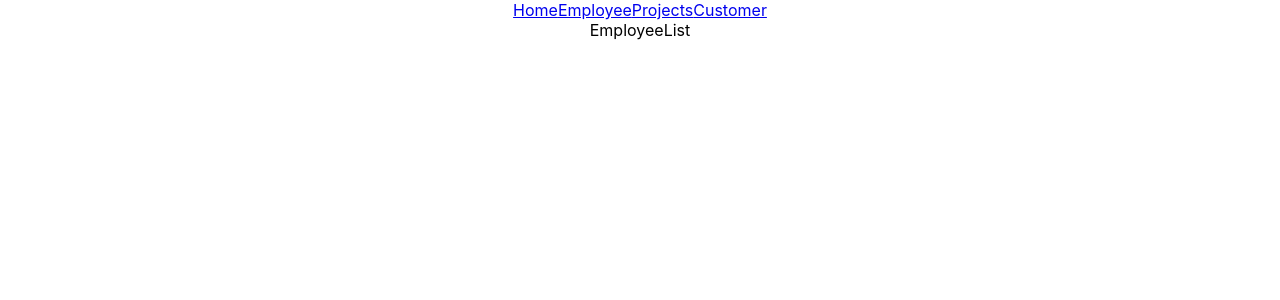
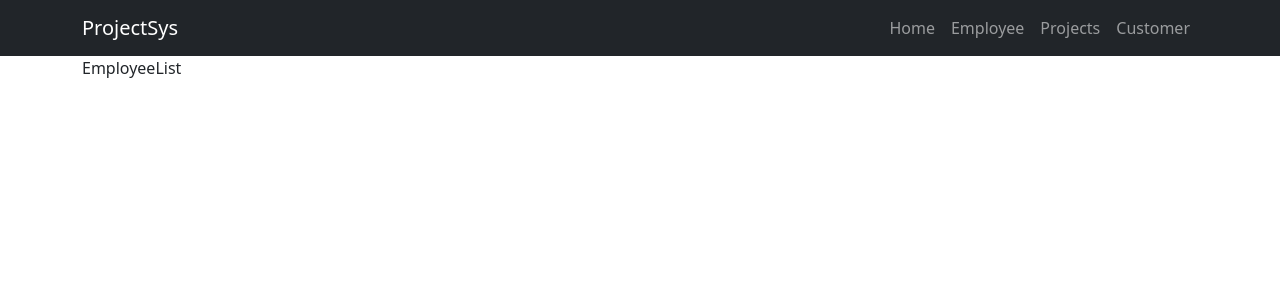
Before and after one commit to WhoCanThisBe/PGR305_WebUtv3_innlevering, a React (Create React App) app: page /employee in a window 1280 px wide. Shown: the top 300 px of the page. Built offline with nearby package versions, Linux system fonts and the light colour scheme.

Commit message:
adde bootstrao and Emplyee component and som interfaces

```diff
--- a/package.json
+++ b/package.json
@@ -11,7 +11,9 @@
     "@types/react": "^17.0.24",
     "@types/react-dom": "^17.0.9",
     "@types/react-router-dom": "^5.3.0",
+    "bootstrap": "^5.1.1",
     "react": "^17.0.2",
+    "react-bootstrap": "^1.6.4",
     "react-dom": "^17.0.2",
     "react-router-dom": "^5.3.0",
     "react-scripts": "4.0.3",
--- a/src/App.tsx
+++ b/src/App.tsx
@@ -1,12 +1,14 @@
 import React from 'react';
 import './App.css';
 import Routing from "./routing/Routing";
+import 'bootstrap/dist/css/bootstrap.min.css';
+
 
 function App() {
   return (
-    <div className="App">
+    <>
       <Routing/>
-    </div>
+    </>
   );
 }
 
--- a/src/components/Employee.tsx
+++ b/src/components/Employee.tsx
@@ -1,7 +1,17 @@
-import {FC} from "react";
+import {FC, useState} from "react";
+import {IEmployee} from "../interfaces/interfaces";
 
 
 const Employee: FC = () => {
+    const [employee] = useState<Array<IEmployee>>(
+        [
+            {firstName: "Olav", lastName: "Nordmann"},
+            {firstName: "Kari", lastName: "Nordmann"},
+            {firstName: "Espen", lastName: "Askeland"}
+
+        ]
+
+    )
 
     return(
 
--- a/src/components/Navigation/NavigationBar.tsx
+++ b/src/components/Navigation/NavigationBar.tsx
@@ -1,15 +1,20 @@
 import {FC} from "react";
-import {Link, Route} from "react-router-dom";
-import Customer from "../Customer";
+import {Link} from "react-router-dom";
+import {Container, Nav, Navbar} from "react-bootstrap";
 
 const NavigationBar: FC = () =>{
     return(
-        <nav>
-                <Link to="/">Home</Link>
-                <Link to="/employee">Employee</Link>
-                <Link to="/project">Projects</Link>
-                <Link to="/customer">Customer</Link>
-        </nav>
+        <Navbar bg="dark" variant="dark">
+            <Container>
+                <Navbar.Brand>ProjectSys</Navbar.Brand>
+                <Nav>
+                    <Nav.Link as={Link} to="/">Home</Nav.Link>
+                    <Nav.Link as={Link} to="/employee">Employee</Nav.Link>
+                    <Nav.Link as={Link} to="/project">Projects</Nav.Link>
+                    <Nav.Link as={Link} to="/customer">Customer</Nav.Link>
+                </Nav>
+            </Container>
+        </Navbar>
     )
 }
 
--- /dev/null
+++ b/src/interfaces/interfaces.ts
@@ -0,0 +1,11 @@
+ interface IEmployee {
+    firstName: String;
+    lastName: String;
+}
+
+interface ICostumer{
+    firstName:String;
+    lastName:String;
+}
+
+export type {IEmployee, ICostumer}
--- a/src/routing/Routing.tsx
+++ b/src/routing/Routing.tsx
@@ -5,11 +5,13 @@ import Employee from "../components/Employee";
 import Project from "../components/Project"
 import Customer from "../components/Customer";
 import NavigationBar from "../components/Navigation/NavigationBar";
+import {Container} from "react-bootstrap";
 
 const Routing: FC = () => {
     return (
         <BrowserRouter>
             <NavigationBar/>
+            <Container>
                 <Switch>
                     <Route exact path="/" component={Home}/>
                     <Route path="/employee" component={Employee}/>
@@ -18,6 +20,7 @@ const Routing: FC = () => {
                     //TODO: Fix a better 404 when you have time
                     <Route render={() => <h3>404 :(</h3>}/>
                 </Switch>
+            </Container>
 
         </BrowserRouter>
     )
```
Also changed, not shown: 2 other files (tests, documents, lock files or other folders). Lines whose indentation alone changed are shown as unchanged.
